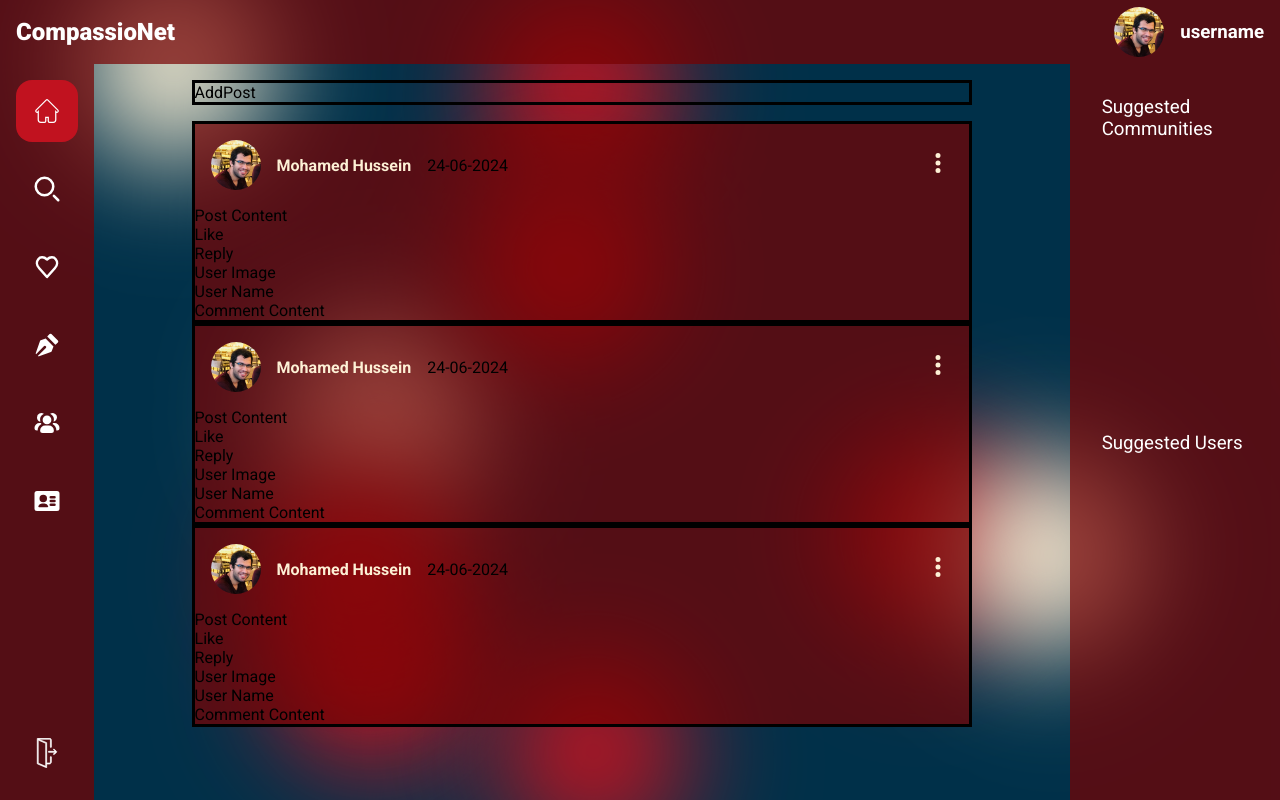
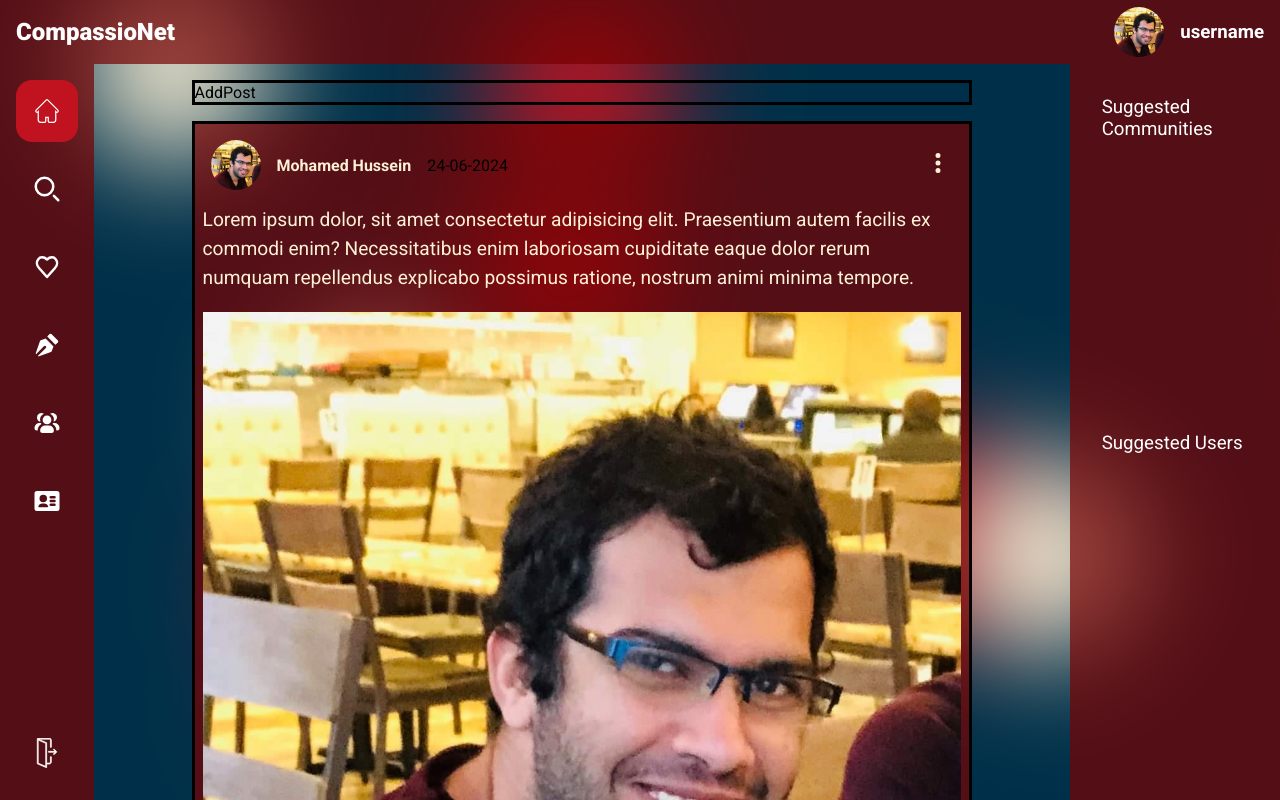
Before and after one commit to elprince-dev/compassionet-app, a Next.js app in the folder frontend/: page / in a window 1280 px wide. Built offline with nearby package versions, Linux system fonts and the light colour scheme.

Commit message:
Styles the post content

```diff
--- a/frontend/src/components/Post.jsx
+++ b/frontend/src/components/Post.jsx
@@ -48,7 +48,17 @@ const Post = () => {
         </div>
       </div>
       {/* Post Content */}
-      <div className={styles.content}>Post Content</div>
+      <div className={styles.content}>
+        <p>
+          Lorem ipsum dolor, sit amet consectetur adipisicing elit. Praesentium
+          autem facilis ex commodi enim? Necessitatibus enim laboriosam
+          cupiditate eaque dolor rerum numquam repellendus explicabo possimus
+          ratione, nostrum animi minima tempore.
+        </p>
+        <div className={styles.image} onClick={toggleDropdown}>
+          <img src="/user.jpg" alt="post image" />
+        </div>
+      </div>
       {/* Buttons */}
       <div className={styles.actions}>
         <div className={styles.like}>Like</div>
--- a/frontend/src/styles/post.module.scss
+++ b/frontend/src/styles/post.module.scss
@@ -60,4 +60,23 @@
       }
     }
   }
+  .content {
+    object-fit: contain;
+    padding: 0 0.5em;
+    .image {
+      display: flex;
+      align-items: center;
+      justify-content: center;
+      img {
+        max-width: 100%;
+        // max-height: 40em;
+      }
+    }
+    p {
+      color: $off-white;
+      font-size: 1.2rem;
+      line-height: 1.5em;
+      margin-bottom: 1em;
+    }
+  }
 }
```
